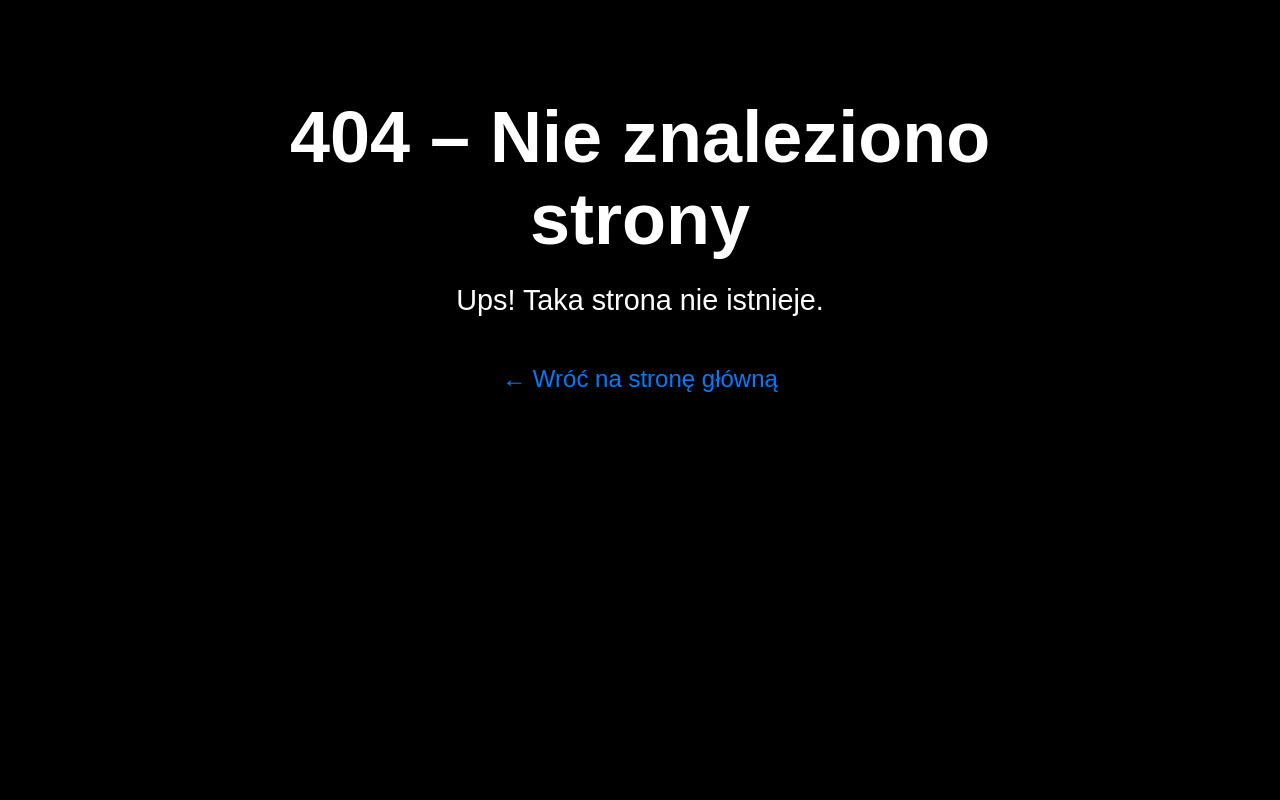
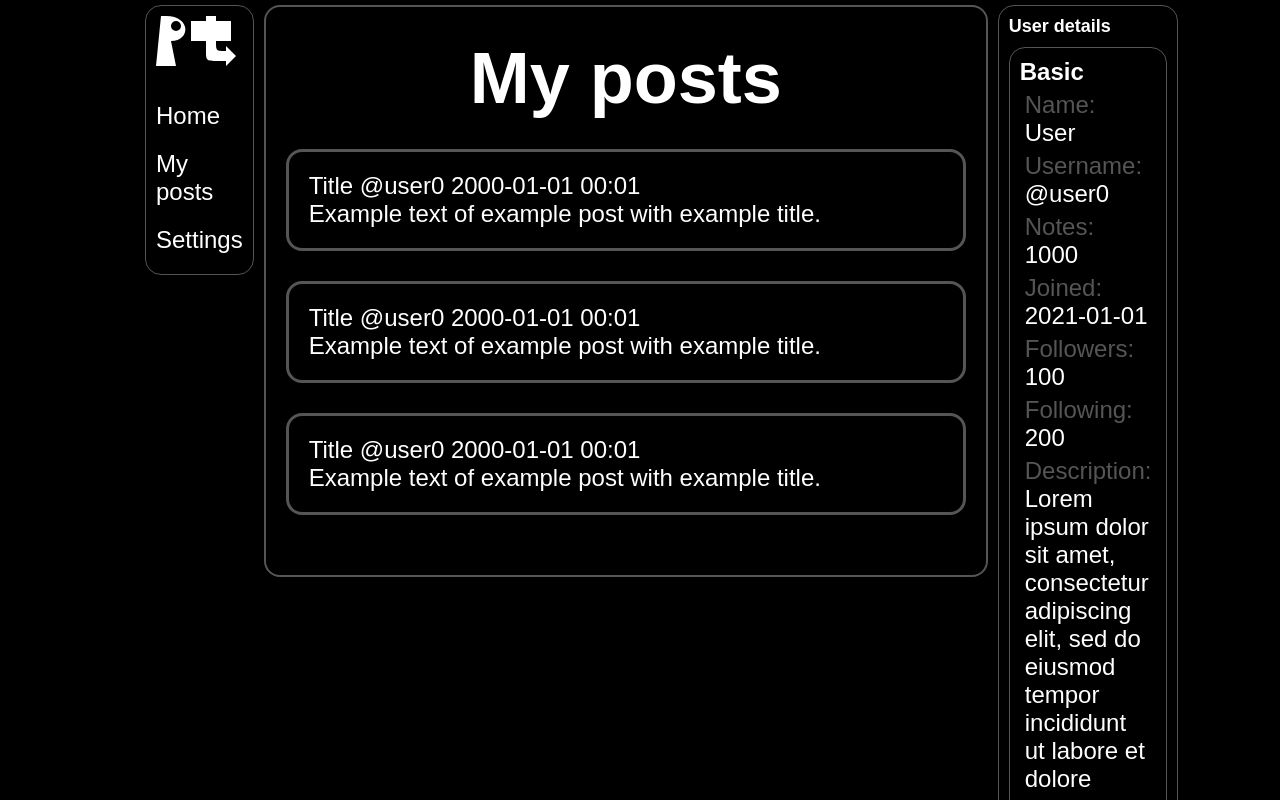
Before and after one commit to Ech0n/PrawieTwitter, a React (Vite) app in the folder client/: page /posts in a window 1280 px wide. Before the commit this address had no page. Shown: the top 800 px of the page. Built offline with nearby package versions, Linux system fonts and the light colour scheme.

Commit message:
Added posts page

```diff
--- /dev/null
+++ b/client/src/components/Posts.jsx
@@ -0,0 +1,27 @@
+import React from 'react';
+import "../postsStyles.css"
+
+function Posts() {
+
+    return (
+        <div>
+            <div className="postsContainer">
+                <h1>My posts</h1>
+                <div className="post">
+                    <p>Title @user0 2000-01-01 00:01</p>
+                    <p>Example text of example post with example title.</p>
+                </div>
+                <div className="post">
+                    <p>Title @user0 2000-01-01 00:01</p>
+                    <p>Example text of example post with example title.</p>
+                </div>
+                <div className="post">
+                    <p>Title @user0 2000-01-01 00:01</p>
+                    <p>Example text of example post with example title.</p>
+                </div>
+            </div>
+        </div>
+    )
+}
+
+export default Posts
--- a/client/src/components/UserSettings.jsx
+++ b/client/src/components/UserSettings.jsx
@@ -1,6 +1,6 @@
 import React from 'react';
 import {useState} from "react";
-import "../SettingsForm.css"
+import "../settingsFormStyles.css"
 
 function UserSettings() {
     const [email, setEmail] = useState('');
--- /dev/null
+++ b/client/src/postsStyles.css
@@ -0,0 +1,21 @@
+
+h1 {
+    text-align: center;
+    font-size: 72px;
+    margin-bottom: 30px;
+}
+
+.postsContainer {
+    border: 2px solid #555;
+    padding: 30px 20px;
+    border-radius: 16px;
+    width: 680px;
+    margin: 5px;
+}
+
+.post {
+    padding: 20px;
+    margin-bottom: 30px;
+    border: 3px solid #555;
+    border-radius: 16px;
+}
--- a/client/src/routes.jsx
+++ b/client/src/routes.jsx
@@ -6,6 +6,7 @@ import Login from "./components/Login.jsx";
 import DashboardLayout from "./components/DashbordLayout.jsx";
 import MainPanel from "./components/MainPanel.jsx";
 import Register from "./components/Register.jsx";
+import Posts from "./components/Posts.jsx";
 
 export default function AppRoutes() {
   return (
@@ -13,6 +14,7 @@ export default function AppRoutes() {
       <Route element={<DashboardLayout />}>
         <Route path="/" element={<MainPanel />}/>
         <Route path="/userSettings" element={<UserSettings />} />
+        <Route path="/posts" element={<Posts />} />
       </Route>
       <Route path="/login" element={<Login />} />
       <Route path="/register" element={<Register />} />
```
Also changed, not shown: client/src/settingsFormStyles.css (renamed from client/src/SettingsForm.css).
